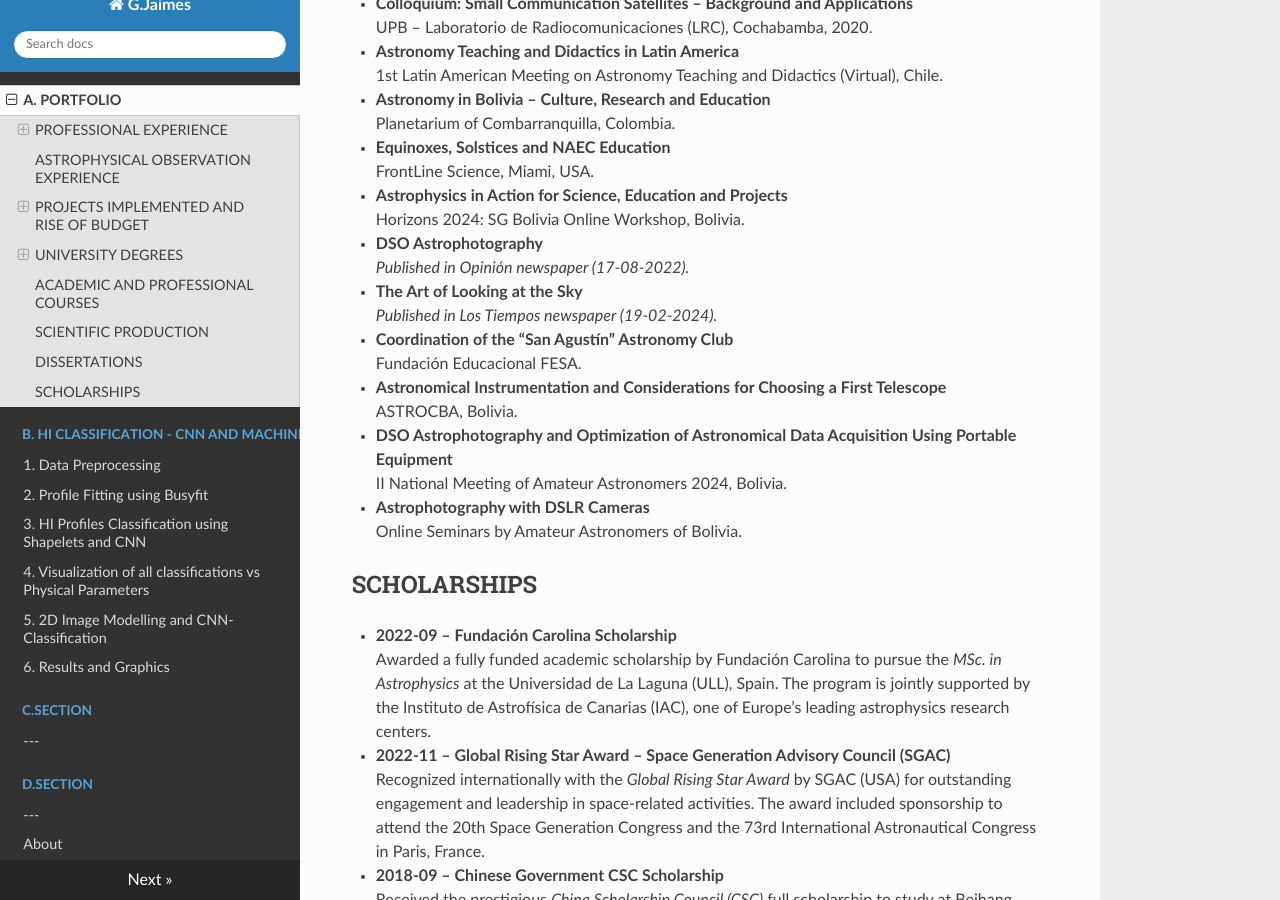
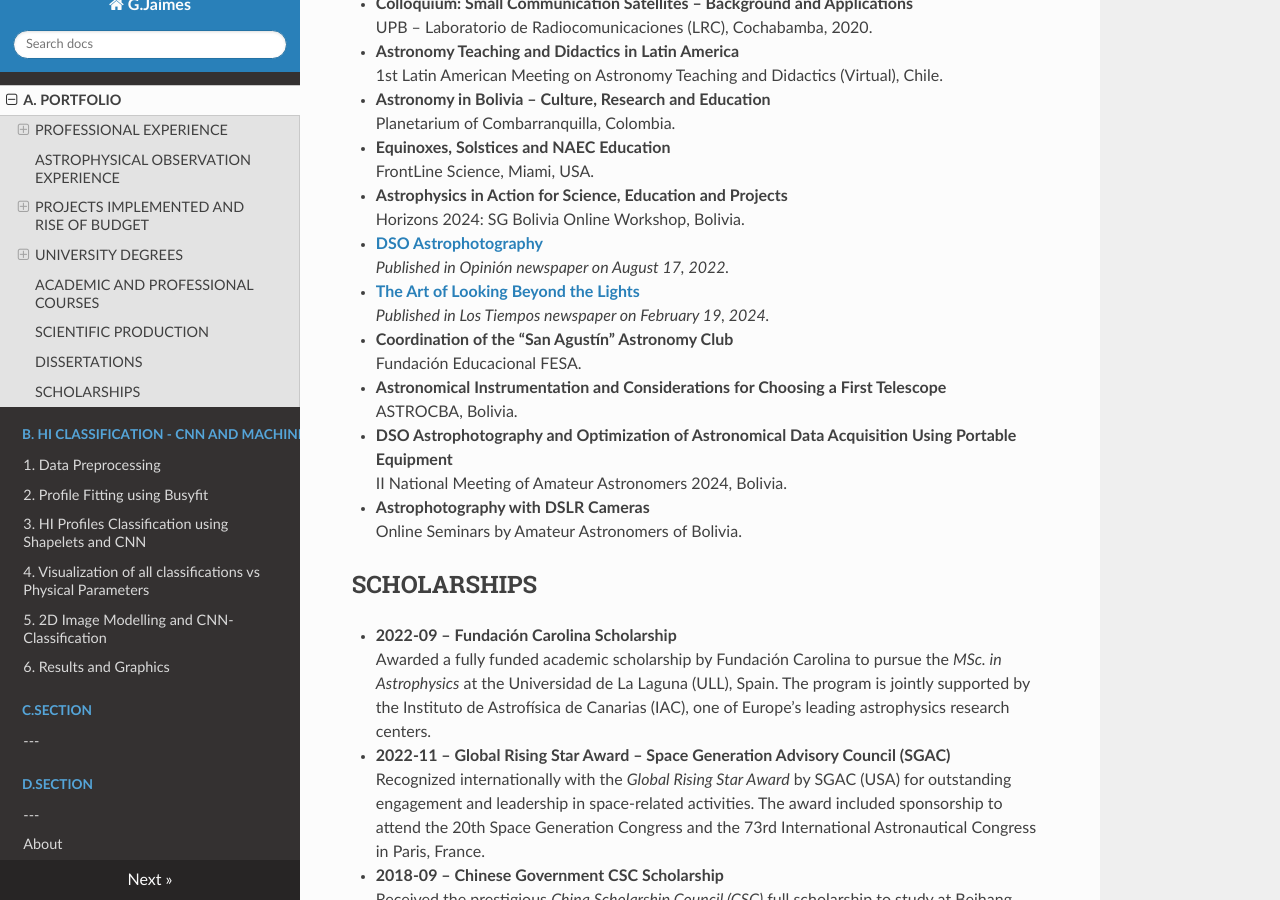
Before and after one commit to gabojaimesillanes/g.jaimes.illanes, an MkDocs documentation site: the page built from docs/portfolio.md, in a window 1280 px wide and 900 px high, scrolled down 6140 px. Built offline with MkDocs 1.6.1, drawn with Linux system fonts in a browser that asks for light colours; nearby versions of some CDN libraries.

Commit message:
Update portfolio.md

```diff
--- a/docs/portfolio.md
+++ b/docs/portfolio.md
@@ -219,11 +219,11 @@ Thesis: Small Cells deployment strategy for Cochabamba’s dense urban areas.
 * **Astrophysics in Action for Science, Education and Projects**
   Horizons 2024: SG Bolivia Online Workshop, Bolivia.
 
-* **DSO Astrophotography**
-  *Published in Opinión newspaper (17-08-2022).*
+* **[DSO Astrophotography](https://www.opinion.com.bo/opinion/gabriel-andres-jaimes-illanes/astrofotografia-dso/20220816224512877127.html)**
+  *Published in Opinión newspaper on August 17, 2022.*
 
-* **The Art of Looking at the Sky**
-  *Published in Los Tiempos newspaper (19-02-2024).*
+* **[The Art of Looking Beyond the Lights](https://www.lostiempos.com/oh/actualidad/20240219/arte-mirar-mas-alla-luces)**
+  *Published in Los Tiempos newspaper on February 19, 2024.*
 
 * **Coordination of the “San Agustín” Astronomy Club**
   Fundación Educacional FESA.
```
